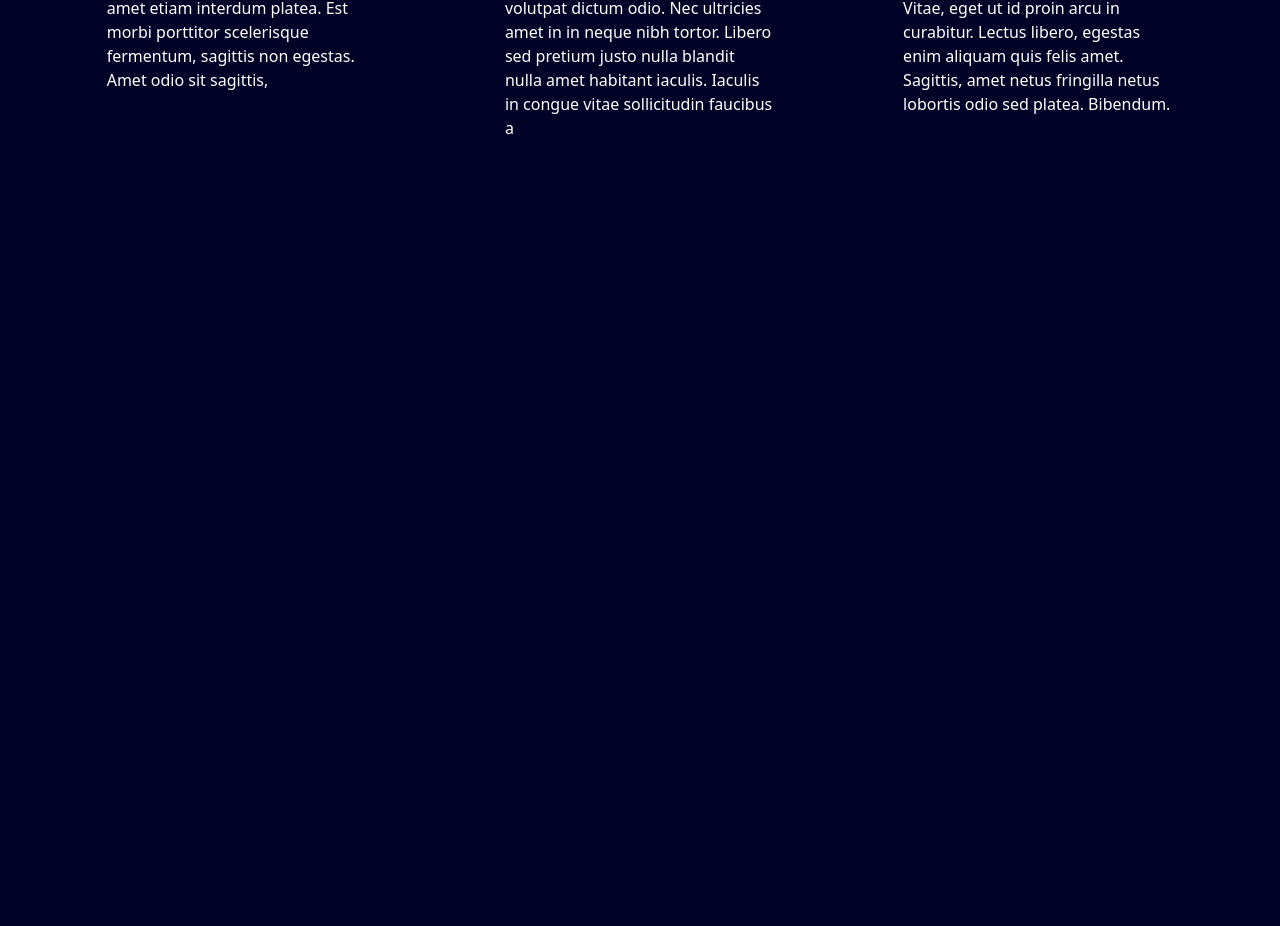
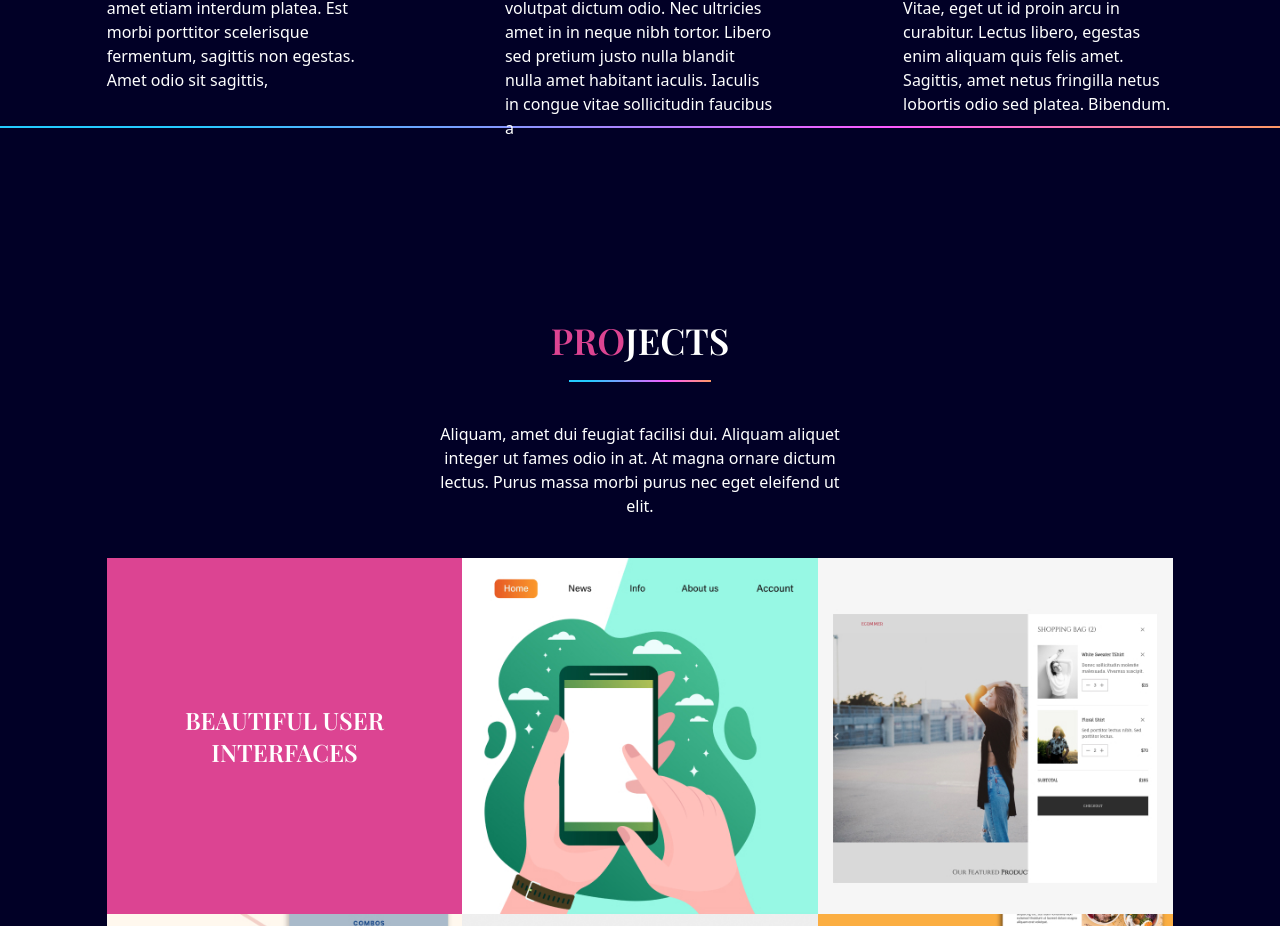
Before and after one commit to angelostewart/react-portfolio-concept, a React (Create React App) app: page / in a window 1280 px wide. Shown: the part 1476-2402 px from the top of the page. Before the commit the page ends 1712 px from the top, so only its background shows below. Built offline with nearby package versions, Linux system fonts and the light colour scheme; a web font is replaced by a local one.

Commit message:
projects section completed

```diff
--- a/src/App.js
+++ b/src/App.js
@@ -2,6 +2,7 @@
 import DotGroup from "./scenes/DotGroup"
 import Landing from "./scenes/Landing"
 import MySkills from "./scenes/MySkills"
+import Projects from "./scenes/Projects"
 import { useEffect, useState } from "react";
 import LineGradient from "./components/LineGradient";
 import useMediaQuery from "./hooks/useMediaQuery";
@@ -41,6 +42,10 @@
       <div className="w-5/6 mx-auto md:h-full">
         <MySkills />
       </div>
+      <LineGradient />
+      <div className="w-5/6 mx-auto">
+        <Projects />
+      </div>
 
     </div>
   );
--- /dev/null
+++ b/src/scenes/Projects.jsx
@@ -0,0 +1,105 @@
+import LineGradient from "../components/LineGradient";
+import { motion } from "framer-motion";
+
+const container = {
+  hidden: {},
+  visible: {
+    transition: { staggerChildren: 0.2 },
+  },
+};
+
+const projectVariant = {
+  hidden: { opacity: 0, scale: 0.8 },
+  visible: { opacity: 1, scale: 1 },
+};
+
+const Project = ({ title }) => {
+  const overlayStyles = `absolute h-full w-full opacity-0 hover:opacity-90 transition duration-500
+    bg-grey z-30 flex flex-col justify-center items-center text-center p-16 text-deep-blue`;
+  const projectTitle = title.split(" ").join("-").toLowerCase();
+
+  return (
+    <motion.div variants={projectVariant} className="relative">
+      <div className={overlayStyles}>
+        <p className="text-2xl font-playfair">{title}</p>
+        <p className="mt-7">
+          Curabitur arcu erat, accumsan id imperdiet et, porttitor at sem. Nulla
+          porttitor accumsan tincidunt.
+        </p>
+      </div>
+      <img src={`../assets/${projectTitle}.jpeg`} alt={projectTitle} />
+    </motion.div>
+  );
+};
+
+const Projects = () => {
+  return (
+    <section id="projects" className="pt-48 pb-48">
+      {/* HEADINGS */}
+      <motion.div
+        className="md:w-2/5 mx-auto text-center"
+        initial="hidden"
+        whileInView="visible"
+        viewport={{ once: true, amount: 0.5 }}
+        transition={{ delay: 0.2, duration: 0.5 }}
+        variants={{
+          hidden: { opacity: 0, y: -50 },
+          visible: { opacity: 1, y: 0 },
+        }}
+      >
+        <div>
+          <p className="font-playfair font-semibold text-4xl">
+            <span className="text-red">PRO</span>JECTS
+          </p>
+          <div className="flex justify-center mt-5">
+            <LineGradient width="w-1/3" />
+          </div>
+        </div>
+        <p className="my-10 mb-10">
+          Aliquam, amet dui feugiat facilisi dui. Aliquam aliquet integer ut
+          fames odio in at. At magna ornare dictum lectus. Purus massa morbi
+          purus nec eget eleifend ut elit.
+        </p>
+      </motion.div>
+
+      {/* PROJECTS */}
+      <div className="flex justify-centerr">
+        <motion.div
+          className="sm:grid sm:grid-cols-3"
+          initial="hidden"
+          whileInView="visible"
+          viewport={{ once: true, amount: 0.5 }}
+          variants={container}
+        >
+          {/* ROW 1 */}
+          <div
+            className="flex justify-center text-center items-center p-10 bg-red
+             max-w-[400px] max-g-[400px] text-2xl font-playfair font-semibold"
+          >
+            BEAUTIFUL USER INTERFACES
+          </div>
+          <Project title="Project 1" />
+          <Project title="Project 2" />
+
+          {/* ROW 2 */}
+          <Project title="Project 3" />
+          <Project title="Project 4" />
+          <Project title="Project 5" />
+
+          {/* ROW 3 */}
+          <Project title="Project 6" />
+          <Project title="Project 7" />
+          <div
+            className="flex justify-center text-center items-center p-10 bg-blue
+              max-w-[400px] max-h-[400px] text-2xl font-playfair font-semibold"
+          >
+            SMOOTH USER EXPERIENCE
+          </div>
+
+        </motion.div>
+      </div>
+    </section>
+  );
+};
+
+export default Projects;
```
